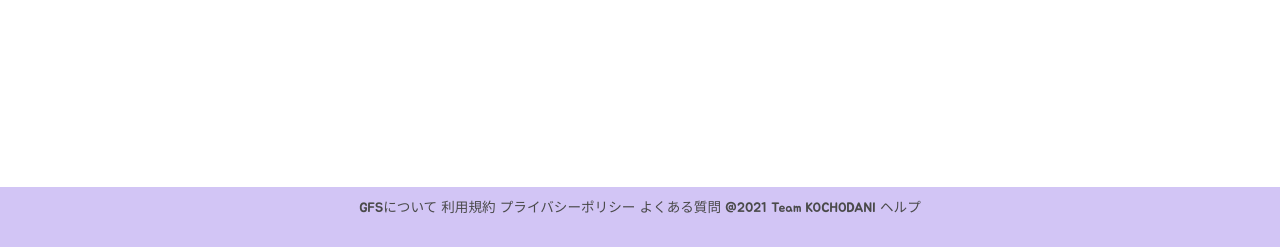
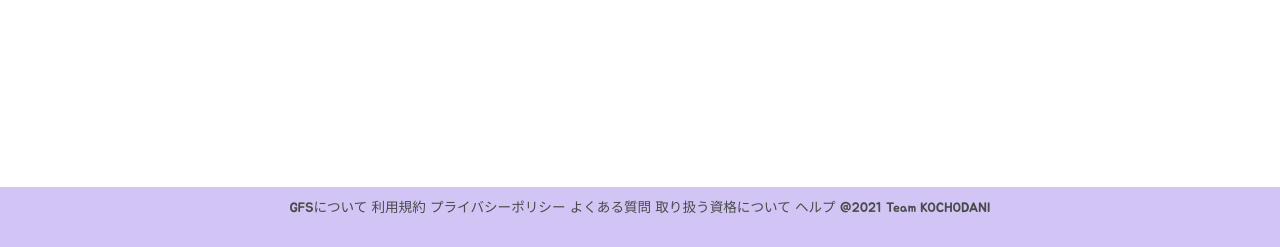
Before and after one commit to jin-take/GFS, a Django app: page /accounts/accounts/user_create/ in a window 1280 px wide. Shown: the part 553-800 px from the top of the page. Run offline with Django 3.2, Linux system fonts and the light colour scheme; some libraries are stand-ins or nearby versions; some web fonts are replaced.

Commit message:
add footer aboutLicense

```diff
--- a/app/src/GFSProject/templates/base.html
+++ b/app/src/GFSProject/templates/base.html
@@ -133,10 +133,13 @@
                 よくある質問
             </a>
             <a class="foot-gray" href="#">
-                    @2021 Team KOCHODANI
+                取り扱う資格について
             </a>
             <a class="foot-gray" href="#">
                 ヘルプ
+            </a>
+            <a class="foot-gray" href="#">
+                @2021 Team KOCHODANI
             </a>
         </p>
         </div>
```
Lines whose indentation alone changed are shown as unchanged.
